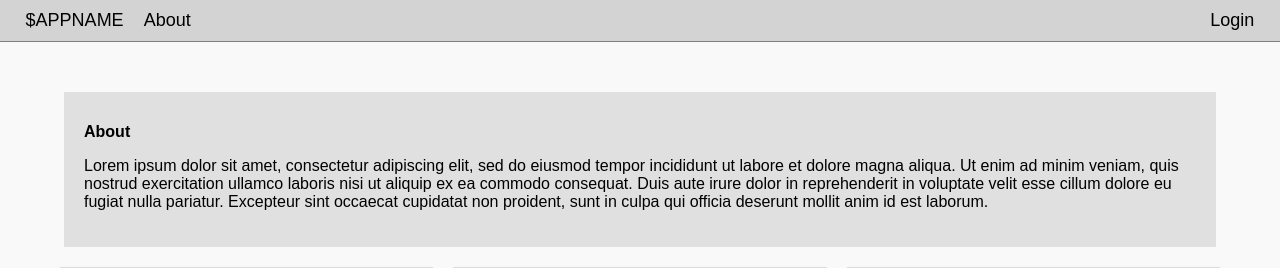
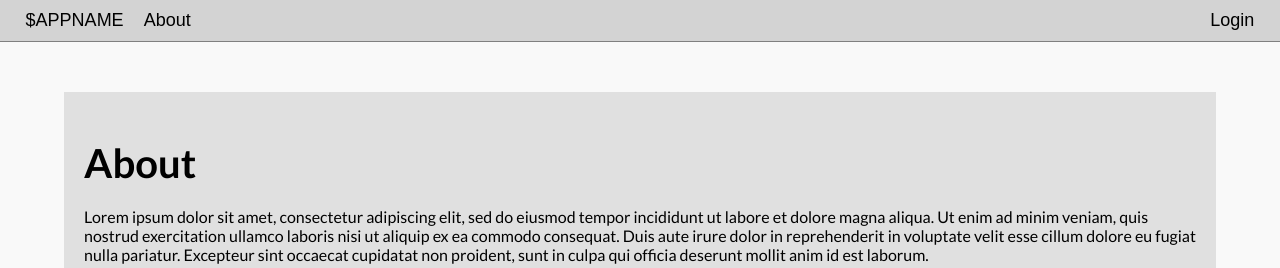
Before and after one commit to DePaul-CSC-394/mini-project-team-five, a Django app: page /about/ in a window 1280 px wide. Shown: the top 268 px of the page. Run offline with Django 5.2, Linux system fonts and the light colour scheme.

Commit message:
styles fixes + views.py fix

```diff
--- a/toDo/static/main.css
+++ b/toDo/static/main.css
@@ -1,9 +1,74 @@
+@import url('https://fonts.googleapis.com/css2?family=Lato:ital,wght@0,100;0,300;0,400;0,700;0,900;1,100;1,300;1,400;1,700;1,900&display=swap');
+.lato-thin {
+font-family: "Lato", serif;
+font-weight: 100;
+font-style: normal;
+}
+
+.lato-light {
+font-family: "Lato", serif;
+font-weight: 300;
+font-style: normal;
+}
+
+.lato-regular {
+font-family: "Lato", serif;
+font-weight: 400;
+font-style: normal;
+}
+
+.lato-bold {
+font-family: "Lato", serif;
+font-weight: 700;
+font-style: normal;
+}
+
+.lato-black {
+font-family: "Lato", serif;
+font-weight: 900;
+font-style: normal;
+}
+
+.lato-thin-italic {
+font-family: "Lato", serif;
+font-weight: 100;
+font-style: italic;
+}
+
+.lato-light-italic {
+font-family: "Lato", serif;
+font-weight: 300;
+font-style: italic;
+}
+
+.lato-regular-italic {
+font-family: "Lato", serif;
+font-weight: 400;
+font-style: italic;
+}
+
+.lato-bold-italic {
+font-family: "Lato", serif;
+font-weight: 700;
+font-style: italic;
+}
+
+.lato-black-italic {
+font-family: "Lato", serif;
+font-weight: 900;
+font-style: italic;
+}
+
 /* sets everything to inherit its font-size from its parent */
 *{
     font-size: 1em;
 }
 body{
     background-color: #f9f9f9;
+    font-family: Lato, serif;
+    font-weight: 400;
+    margin: 0;
+    padding: 0;
 }
 .split{
     width: 100%;
@@ -26,6 +91,7 @@ body{
     gap: 10px;
 }
 .navbar {
+    font-family: Arial, sans-serif;
     width: 100%;
     font-size: 1.25em;
     display: flex;
@@ -52,6 +118,7 @@ body{
     gap: 20px;
 }
 .navbar a {
+    font-family: Arial, sans-serif;
     text-decoration: none;
     color: black;
 /*             font-weight: bold; */
--- a/toDo/templates/toDo/about.html
+++ b/toDo/templates/toDo/about.html
@@ -4,16 +4,15 @@
     <!--Yumna's code-->
     <title>About Page</title>
     <style>
-        body {
-            font-family: Arial, sans-serif;
-            margin: 0;
-            padding: 0;
-        }
         .about-section {
             background-color: #e0e0e0;
             padding: 20px;
             text-align: left;
             margin: 50px 5% 0;
+        }
+        .about-section h1{
+            font-size: 2.5em;
+            margin-bottom: 20px;
         }
         .gridBox {
             max-width: 1200px;
@@ -36,7 +35,10 @@
             box-shadow: 0 2px 4px rgba(0, 0, 0, 0.1);
             transition: transform 0.1s ease-in-out;
         }
-
+        .team-card h3 {
+            font-size: 1.5em;
+            margin-bottom: 10px;
+        }
         .team-card:hover {
             transform: scale(1.05);
         }
--- a/toDo/templates/toDo/dashboard.html
+++ b/toDo/templates/toDo/dashboard.html
@@ -6,11 +6,6 @@
     <link rel="stylesheet" href="../../static/main.css">
     <title>Dashboard</title>
     <style>
-        body {
-            font-family: Arial, sans-serif;
-            margin: 0;
-            padding: 0;
-        }
         .task-container {
             font-size: clamp(1em, 1.2vw, 1.35em);
             margin: 20px auto;
--- a/toDo/templates/toDo/forgotpsw.html
+++ b/toDo/templates/toDo/forgotpsw.html
@@ -6,11 +6,6 @@
   <link rel="stylesheet" href="../../static/main.css">
   <title>Forgot Password</title>
   <style>
-    body {
-      font-family: Arial, sans-serif;
-      margin: 0;
-    }
-
     .container {
       max-width: 400px;
       width: 100%;
--- a/toDo/templates/toDo/landingpage.html
+++ b/toDo/templates/toDo/landingpage.html
@@ -8,9 +8,6 @@
     <title>Landing Page</title>
     <style>
         body {
-            font-family: Arial, sans-serif;
-            margin: 0;
-            padding: 0;
             display: flex;
             flex-direction: column;
             align-items: center;
--- a/toDo/templates/toDo/login.html
+++ b/toDo/templates/toDo/login.html
@@ -9,10 +9,6 @@
     <title>Login</title>
 
     <style>
-        body {
-            font-family: Arial, sans-serif;
-            margin: 0;
-        }
         .form-box button:last-of-type {
             background-color: transparent;
             color: black;
--- a/toDo/templates/toDo/logout.html
+++ b/toDo/templates/toDo/logout.html
@@ -9,10 +9,6 @@
     <title>Login</title>
 
     <style>
-        body {
-            font-family: Arial, sans-serif;
-            margin: 0;
-        }
         .form-container {
             display: flex;
             justify-content: center;
--- a/toDo/templates/toDo/recoverPassword.html
+++ b/toDo/templates/toDo/recoverPassword.html
@@ -5,11 +5,6 @@
   <meta name="viewport" content="width=device-width, initial-scale=1.0">
   <title>Forgot Password</title>
   <style>
-    body {
-      font-family: Arial, sans-serif;
-      margin: 0;
-    }
-
     .container {
       max-width: 400px;
       width: 100%;
--- a/toDo/templates/toDo/register.html
+++ b/toDo/templates/toDo/register.html
@@ -6,10 +6,6 @@
     <link rel="stylesheet" href="../../static/main.css">
     <title>Register</title>
     <style>
-        body {
-            font-family: Arial, sans-serif;
-            margin: 0;
-        }
         /* .form-container {
             display: flex;
             justify-content: center;
--- a/toDo/templates/toDo/teamdetails.html
+++ b/toDo/templates/toDo/teamdetails.html
@@ -6,11 +6,6 @@
     <link rel="stylesheet" href="../../static/main.css">
     <title>Team Management</title>
     <style>
-        body {
-            font-family: Arial, sans-serif;
-            margin: 0;
-            padding: 0;
-        }
         .content {
             max-width: 800px;
             margin: 40px auto;
--- a/toDo/views.py
+++ b/toDo/views.py
@@ -140,7 +140,7 @@ def register(request):
         if form.is_valid():
             try:
                 form.save()
-                messages.success(request, "Registration successful. Please log in.")
+                # messages.success(request, "Registration successful. Please log in.")
                 return redirect("login")
             except IntegrityError as e:
                 print("IntegrityError occurred:", e)
```
Also changed, not shown: toDo/templates/toDo/createTeam.html (+3 -27 lines), toDo/templates/toDo/createToDo.html (+1 -42 lines).
